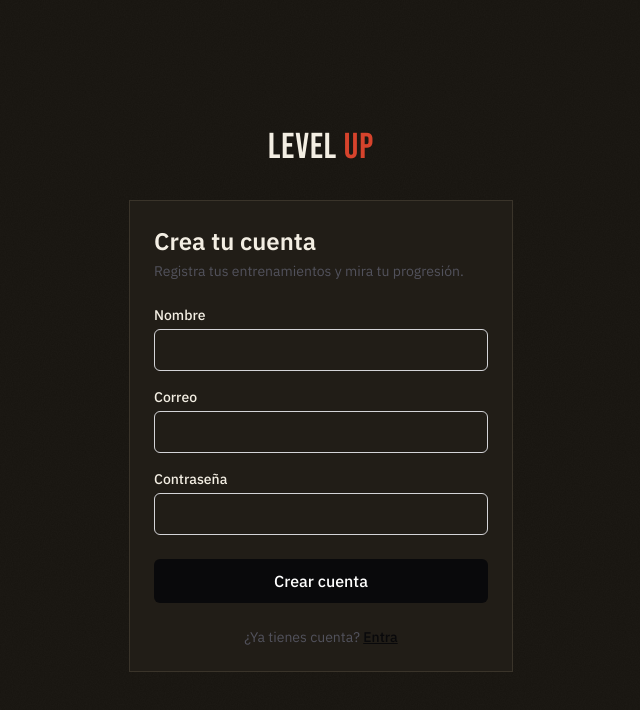
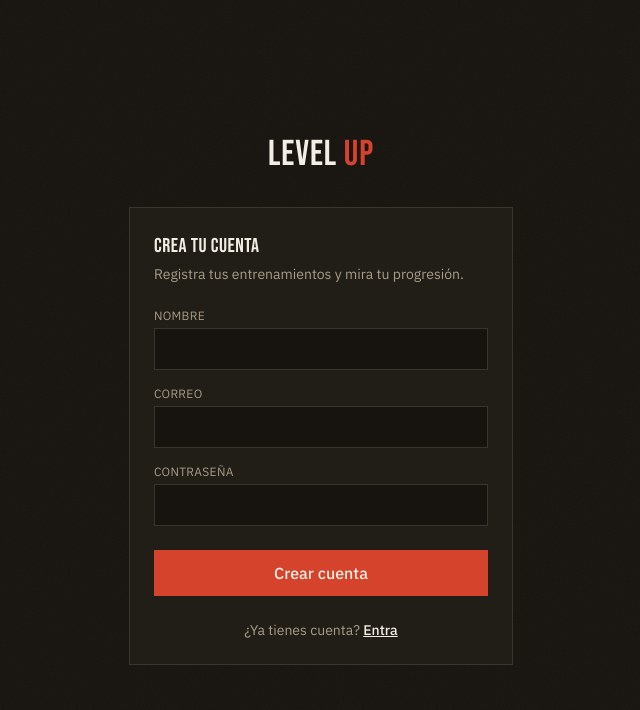
Before and after one commit to georgeaguilar/level-up, a Next.js app: page /signup in a window 1280 px wide. Shown: the top 710 px of the page, without its empty margins (319-959 px from the left). Built offline with nearby package versions, Linux system fonts and the light colour scheme.

Commit message:
style: apply gym theme to login, signup and auth form

```diff
--- a/src/app/(auth)/login/page.tsx
+++ b/src/app/(auth)/login/page.tsx
@@ -6,17 +6,17 @@ export default function LoginPage() {
   return (
     <div className="flex flex-col gap-6">
       <div>
-        <h1 className="text-2xl font-semibold">Level Up</h1>
-        <p className="mt-1 text-sm text-zinc-600 dark:text-zinc-400">
+        <h1 className="font-display text-xl tracking-wide">Entra</h1>
+        <p className="mt-1 text-sm text-chalk-dim">
           Entra para registrar tu entrenamiento.
         </p>
       </div>
 
       <AuthForm action={signIn} mode="login" />
 
-      <p className="text-center text-sm text-zinc-600 dark:text-zinc-400">
+      <p className="text-center text-sm text-chalk-dim">
         ¿No tienes cuenta?{" "}
-        <Link href="/signup" className="font-medium text-zinc-950 underline dark:text-white">
+        <Link href="/signup" className="font-medium text-chalk underline hover:text-plate-red">
           Regístrate
         </Link>
       </p>
--- a/src/app/(auth)/signup/page.tsx
+++ b/src/app/(auth)/signup/page.tsx
@@ -6,17 +6,17 @@ export default function SignupPage() {
   return (
     <div className="flex flex-col gap-6">
       <div>
-        <h1 className="text-2xl font-semibold">Crea tu cuenta</h1>
-        <p className="mt-1 text-sm text-zinc-600 dark:text-zinc-400">
+        <h1 className="font-display text-xl tracking-wide">Crea tu cuenta</h1>
+        <p className="mt-1 text-sm text-chalk-dim">
           Registra tus entrenamientos y mira tu progresión.
         </p>
       </div>
 
       <AuthForm action={signUp} mode="signup" />
 
-      <p className="text-center text-sm text-zinc-600 dark:text-zinc-400">
+      <p className="text-center text-sm text-chalk-dim">
         ¿Ya tienes cuenta?{" "}
-        <Link href="/login" className="font-medium text-zinc-950 underline dark:text-white">
+        <Link href="/login" className="font-medium text-chalk underline hover:text-plate-red">
           Entra
         </Link>
       </p>
--- a/src/components/auth-form.tsx
+++ b/src/components/auth-form.tsx
@@ -18,7 +18,7 @@ export function AuthForm({ action, mode }: AuthFormProps) {
     <form action={formAction} className="flex flex-col gap-4">
       {mode === "signup" && (
         <div className="flex flex-col gap-1">
-          <label htmlFor="displayName" className="text-sm font-medium">
+          <label htmlFor="displayName" className="text-xs tracking-wide text-chalk-dim uppercase">
             Nombre
           </label>
           <input
@@ -27,13 +27,13 @@ export function AuthForm({ action, mode }: AuthFormProps) {
             type="text"
             required
             autoComplete="name"
-            className="rounded-md border border-zinc-300 px-3 py-2 text-base dark:border-zinc-700 dark:bg-zinc-900"
+            className="border border-iron bg-floor px-3 py-2 text-base text-chalk"
           />
         </div>
       )}
 
       <div className="flex flex-col gap-1">
-        <label htmlFor="email" className="text-sm font-medium">
+        <label htmlFor="email" className="text-xs tracking-wide text-chalk-dim uppercase">
           Correo
         </label>
         <input
@@ -43,12 +43,12 @@ export function AuthForm({ action, mode }: AuthFormProps) {
           required
           autoComplete="email"
           inputMode="email"
-          className="rounded-md border border-zinc-300 px-3 py-2 text-base dark:border-zinc-700 dark:bg-zinc-900"
+          className="border border-iron bg-floor px-3 py-2 text-base text-chalk"
         />
       </div>
 
       <div className="flex flex-col gap-1">
-        <label htmlFor="password" className="text-sm font-medium">
+        <label htmlFor="password" className="text-xs tracking-wide text-chalk-dim uppercase">
           Contraseña
         </label>
         <input
@@ -58,12 +58,12 @@ export function AuthForm({ action, mode }: AuthFormProps) {
           required
           minLength={6}
           autoComplete={mode === "signup" ? "new-password" : "current-password"}
-          className="rounded-md border border-zinc-300 px-3 py-2 text-base dark:border-zinc-700 dark:bg-zinc-900"
+          className="border border-iron bg-floor px-3 py-2 text-base text-chalk"
         />
       </div>
 
       {state?.error && (
-        <p aria-live="polite" className="text-sm text-red-600 dark:text-red-400">
+        <p aria-live="polite" className="text-sm text-plate-red">
           {state.error}
         </p>
       )}
@@ -71,7 +71,7 @@ export function AuthForm({ action, mode }: AuthFormProps) {
       <button
         type="submit"
         disabled={pending}
-        className="mt-2 rounded-md bg-zinc-950 px-4 py-2.5 text-base font-medium text-white disabled:opacity-60 dark:bg-white dark:text-black"
+        className="mt-2 border border-plate-red bg-plate-red px-4 py-2.5 text-base font-medium text-chalk transition-colors disabled:opacity-60 active:bg-plate-red-dim"
       >
         {pending ? "Un momento…" : mode === "signup" ? "Crear cuenta" : "Entrar"}
       </button>
```
